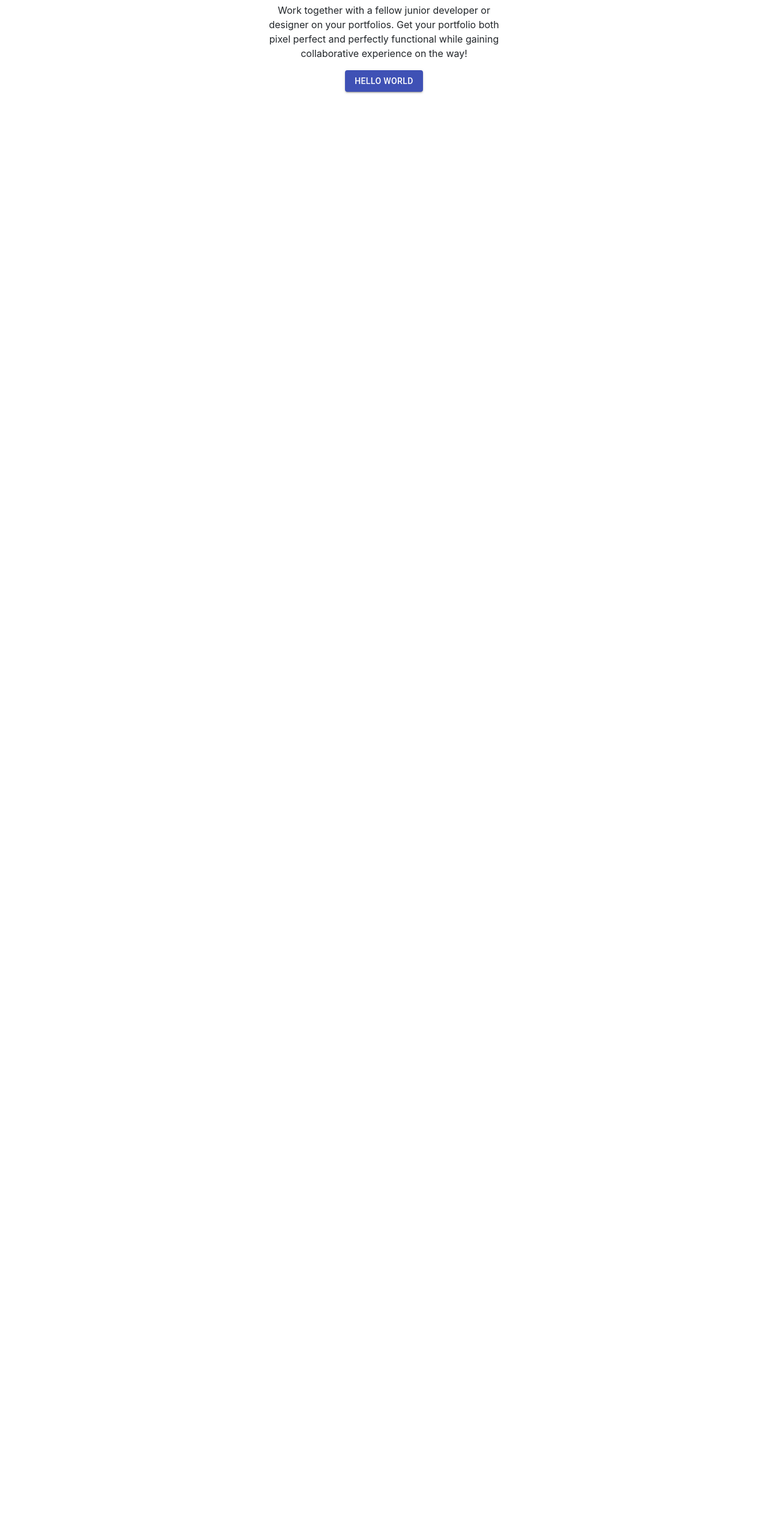
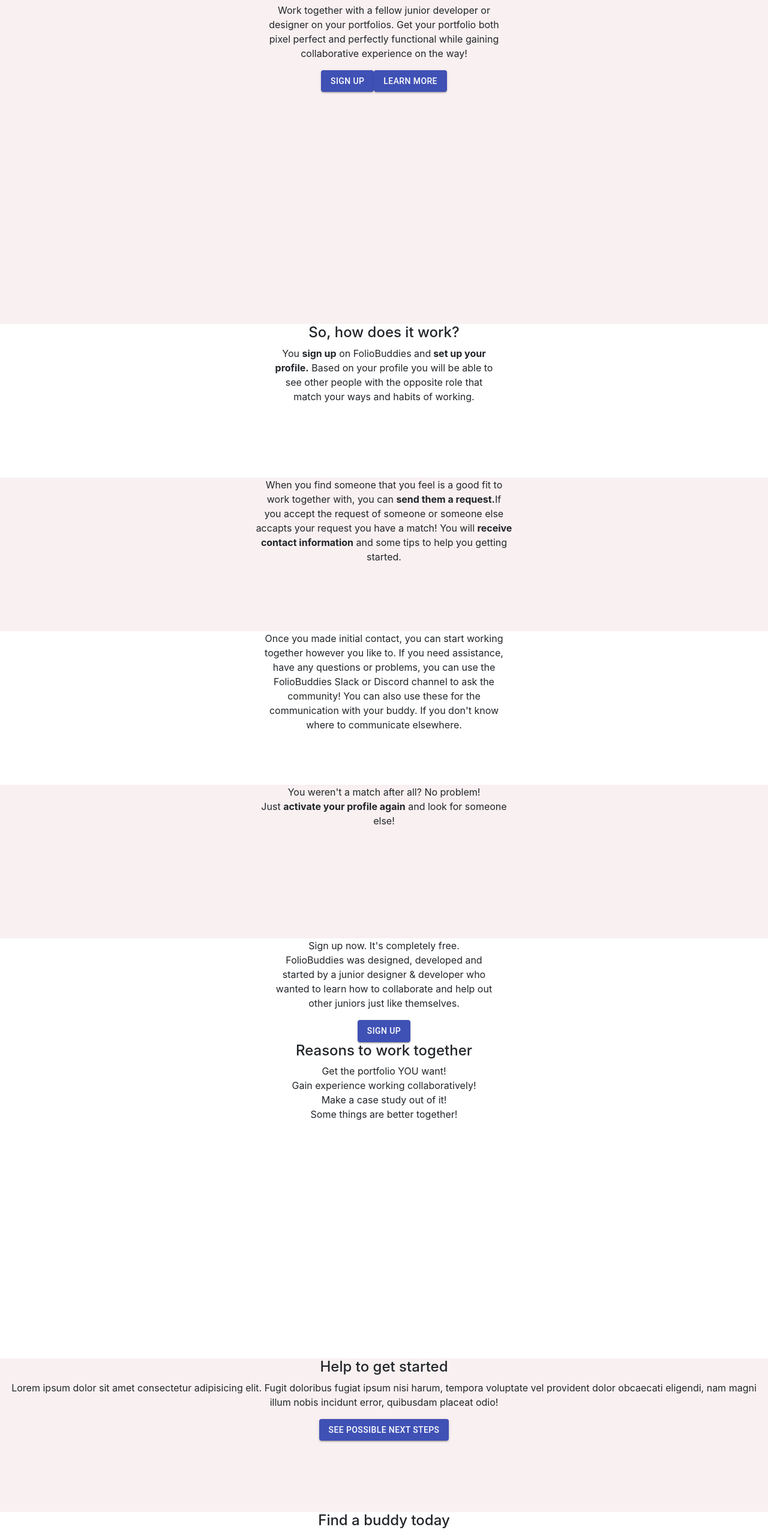
Before and after one commit to basvandersluis/FolioBuddies, a React (Create React App) app: page / in a window 1280 px wide. Shown: the part 220-2780 px from the top of the page at 60% size. Before the commit the page ends 800 px from the top, so only its background shows below. Built offline with nearby package versions, Linux system fonts and the light colour scheme; a web font is replaced by a local one.

Commit message:
add all sections of landingPage start with styling

```diff
--- /dev/null
+++ b/src/Components/LandingPage.css
@@ -0,0 +1,58 @@
+.section1-style {
+  background-color: #f9f0f1;
+  height: 700px;
+  width: 100%vw;
+}
+
+.section2-style {
+  background-color: white;
+  height: 256px;
+  width: 100%vw;
+}
+
+.section3-style {
+  background-color: #f9f0f1;
+  height: 256px;
+  width: 100%vw;
+}
+
+.section4-style {
+  background-color: white;
+  height: 256px;
+  width: 100%vw;
+}
+
+.section5-style {
+  background-color: #f9f0f1;
+  height: 256px;
+  width: 100%vw;
+}
+
+.section6-style {
+  background-color: white;
+  height: 700px;
+  width: 100%vw;
+}
+
+.section7-style {
+  background-color: #f9f0f1;
+  height: 256px;
+  width: 100%vw;
+}
+
+.section8-style {
+  background-color: white;
+  height: 256px;
+  width: 100%vw;
+}
+
+.footer {
+  width: 100%vw;
+  height: 60px;
+  background-color: #f9f0f1;
+  letter-spacing: 0.25px;
+}
+
+.footer-item {
+    list-style-type: none;
+}
--- a/src/Components/LandingPage.js
+++ b/src/Components/LandingPage.js
@@ -1,11 +1,12 @@
 import React, { Component } from 'react'
 import Button from '@material-ui/core/Button';
+import './LandingPage.css';
 
 export default class LandingPage extends Component {
     render() {
         return (
             <div>
-                <div>
+                <section className="section1-style">
                     <h1>Portfolios can be scary.</h1>
                     <br/>
                     <h2>You don't have to work
@@ -18,12 +19,97 @@
                     pixel perfect and perfectly functional while gaining
                     <br/>
                     collaborative experience on the way!</p>
-                </div>
-                <div>
-                    <Button variant="contained" color="primary">
-                        Hello World
-                    </Button>
-                </div>
+                    <Button variant="contained" color="primary">SIGN UP</Button>
+                    <Button variant="contained" color="primary">LEARN MORE</Button>
+                </section>
+                <section className="section2-style">
+                    <h4>So, how does it work?</h4>
+                    <p>You <b>sign up</b> on FolioBuddies and<b> set up your
+                    <br/>profile.</b> Based on your profile you will be able to
+                    <br/>
+                    see other people with the opposite role that
+                    <br/>
+                    match your ways and habits of working.</p>
+                </section>
+                <section className="section3-style">
+                    <p>When you find someone that you feel is a good fit to
+                    <br/>
+                    work together with, you can <b>send them a request.</b>If
+                    <br/>
+                    you accept the request of someone or someone else
+                    <br/>
+                    accapts your request you have a match! You will <b>receive
+                    <br/>
+                    contact information</b> and some tips to help you getting
+                    <br/>
+                    started.
+                    </p>
+                </section>
+                <section className="section4-style">
+                    <p>Once you made initial contact, you can start working
+                    <br/>
+                    together however you like to. If you need assistance,
+                    <br/>
+                    have any questions or problems, you can use the
+                    <br/>
+                    FolioBuddies Slack or Discord channel to ask the
+                    <br/>
+                    community! You can also use these for the
+                    <br/>
+                    communication with your buddy. If you don't know
+                    <br/>
+                    where to communicate elsewhere.
+                    </p>
+                </section>
+                <section className="section5-style">
+                    <p>You weren't a match after all? No problem!
+                    <br/>
+                    Just <b>activate your profile again</b> and look for someone
+                    <br/>
+                    else!
+                    </p>
+                </section>
+                <section className="section6-style">
+                    <div>
+                        <p>Sign up now. It's completely free.
+                        <br/>
+                        FolioBuddies was designed, developed and
+                        <br/>
+                        started by a junior designer & developer who
+                        <br/>
+                        wanted to learn how to collaborate and help out
+                        <br/>
+                        other juniors just like themselves.
+                        </p>
+                        <Button variant="contained" color="primary">SIGN UP</Button>
+                    </div>
+                    <h4>Reasons to work together</h4>
+                    <div>Get the portfolio YOU want!</div>
+                    <div>Gain experience working collaboratively!</div>
+                    <div>Make a case study out of it!</div>
+                    <div>Some things are better together!</div>
+                </section>
+                <section className="section7-style">
+                    <h4>Help to get started</h4>
+                    <p>Lorem ipsum dolor sit amet consectetur adipisicing elit. Fugit doloribus fugiat ipsum nisi harum, tempora voluptate vel provident dolor obcaecati eligendi, nam magni illum nobis incidunt error, quibusdam placeat odio!</p>
+                    <Button variant="contained" color="primary">SEE POSSIBLE NEXT STEPS</Button>
+                </section>
+                <section className="section8-style">
+                    <h4>Find a buddy today</h4>
+                    <p>Lorem ipsum dolor sit amet consectetur adipisicing elit. Quidem, repellat fuga iste deserunt eius quibusdam recusandae corrupti, in corporis eum reiciendis. Quo magnam perferendis natus nam ducimus maxime voluptas. Accusantium?</p>
+                    <Button variant="contained" color="primary">SIGN UP</Button>
+                </section>
+                <footer className="footer">
+                    <ul>
+                        <li>
+                            <a className="footer-item" href="#">PRIVACY POLICY</a>
+                        </li>
+                        <li>
+                            <a className="footer-item" href="#">TERMS & CONDITIONS</a>
+                        </li>
+                        <p class="ml-auto p-2">MADE WITH LOVE IN EUROPE</p>
+                    </ul>
+                </footer>
             </div>
         )
     }
```
Also changed, not shown: 1 other file (tests, documents, lock files or other folders).
